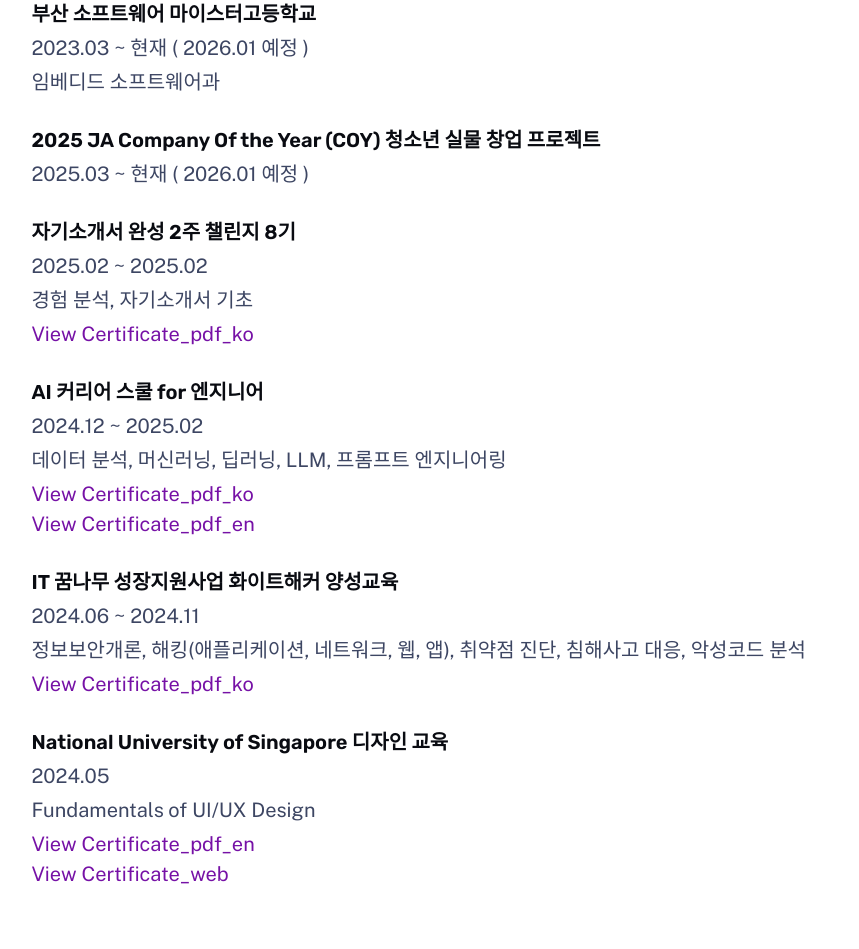
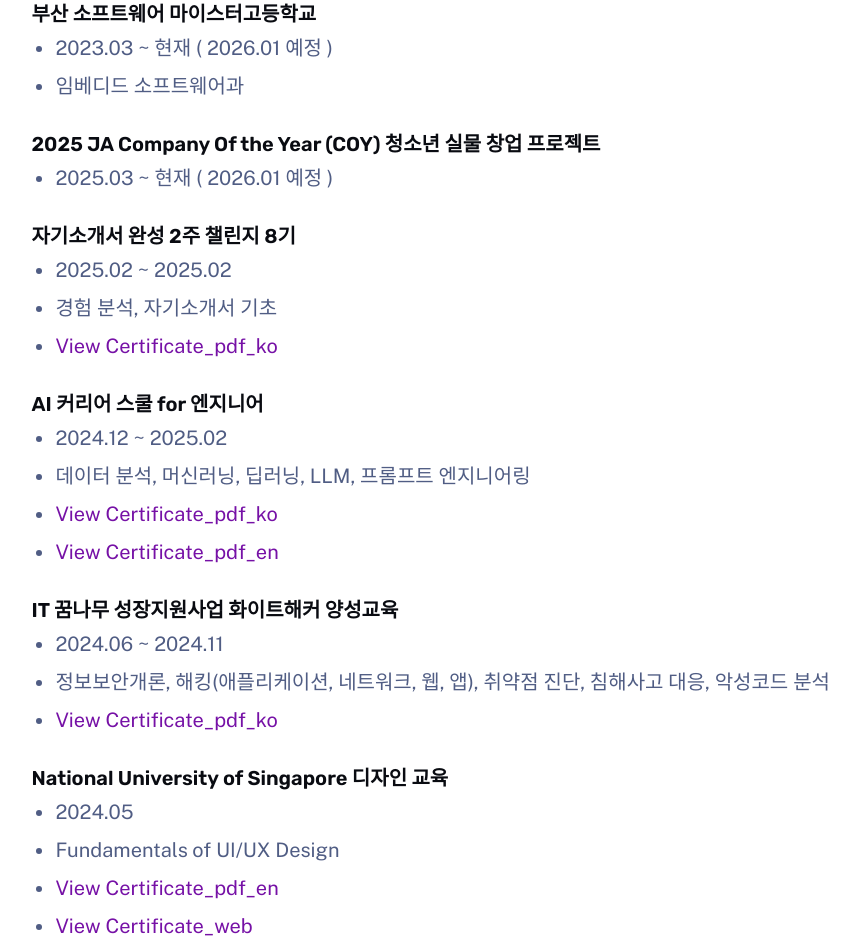
Before and after one commit to dongwookkim3/Portfolio, an Astro site: page /about in a window 1280 px wide. Shown: the part 751-1700 px from the top of the page, without its empty margins (239-1098 px from the left). Built offline with nearby package versions, Linux system fonts and the light colour scheme; Astro itself is replaced by a stand-in of ours.

Commit message:
chore :: p 태그를 li 태그로 변경

```diff
--- a/src/components/about/Education.astro
+++ b/src/components/about/Education.astro
@@ -7,13 +7,36 @@
   <br />
   <div class="content">
     {educationData.map(edu => (
-            <div class="education-item">
+      <div class="education-item" key={edu.school}>
+        {/* 학교명은 제목으로 */}
         <h3>{edu.school}</h3>
-                <p class="period">{edu.period}</p>
-                {edu.department && <p class="department">{edu.department}</p>}
-                {edu.certificate && (
-                    <a href={edu.certificate} target="_blank" rel="noopener">View Certificate</a>
+
+        {/* 기간·학과(·수료증 링크)는 bullet 리스트로 */}
+        <ul class="education-details">
+          <li>{edu.period}</li>
+          {edu.department && <li>{edu.department}</li>}
+          {(edu.certificate_pdf_ko || edu.certificate_pdf_en || edu.certificate_web) && (
+            <li>
+              <div class="certificate-links">
+                {edu.certificate_pdf_ko && (
+                  <a href={edu.certificate_pdf_ko} target="_blank" rel="noopener">
+                    View Certificate (KO)
+                  </a>
                 )}
+                {edu.certificate_pdf_en && (
+                  <a href={edu.certificate_pdf_en} target="_blank" rel="noopener">
+                    View Certificate (EN)
+                  </a>
+                )}
+                {edu.certificate_web && (
+                  <a href={edu.certificate_web} target="_blank" rel="noopener">
+                    View Certificate (Web)
+                  </a>
+                )}
+              </div>
+            </li>
+          )}
+        </ul>
       </div>
     ))}
   </div>
@@ -37,26 +60,37 @@
   .education-item h3 {
     color: var(--gray-0);
     font-size: var(--text-lg);
+    margin-bottom: 0.5rem;
   }
 
-    .period {
-        color: var(--gray-200);
-        font-size: var(--text-sm);
-        margin: 0.5rem 0;
+  /* detail 리스트에 disc bullet 적용 및 확실하게 표시 */
+  .education-details {
+    list-style: disc;
+    padding-left: 1.5rem;
+    margin-top: 0.5rem;
   }
 
-    .department {
+  .education-details li {
     color: var(--gray-300);
     font-size: var(--text-sm);
+    margin-bottom: 0.5rem;
+    display: list-item; /* 명시적으로 list-item으로 표시 */
   }
 
-    a {
+  .certificate-links {
+    display: flex;
+    gap: 1rem;
+    flex-wrap: wrap;
+    margin-top: 0.25rem;
+  }
+
+  .certificate-links a {
     color: var(--accent-regular);
     text-decoration: none;
     font-size: var(--text-sm);
   }
 
-    a:hover {
+  .certificate-links a:hover {
     text-decoration: underline;
   }
 </style>
--- a/src/pages/about.astro
+++ b/src/pages/about.astro
@@ -56,9 +56,11 @@
                         educationData.map((edu) => (
                             <div class="education-item">
                                 <h3>{edu.school}</h3>
-                                <p>{edu.period}</p>
-                                {edu.department && <p>{edu.department}</p>}
+                                <ul class="education-details">
+                                    <li>{edu.period}</li>
+                                    {edu.department && <li>{edu.department}</li>}
                                     {edu.certificate_pdf_ko && (
+                                        <li>
                                             <a
                                                 href={edu.certificate_pdf_ko}
                                                 target="_blank"
@@ -66,9 +68,10 @@
                                             >
                                                 View Certificate_pdf_ko
                                             </a>
-                                    <br>
+                                        </li>
                                     )}
                                     {edu.certificate_pdf_en && (
+                                        <li>
                                             <a
                                                 href={edu.certificate_pdf_en}
                                                 target="_blank"
@@ -76,9 +79,10 @@
                                             >
                                                 View Certificate_pdf_en
                                             </a>
-                                    <br>
+                                        </li>
                                     )}
                                     {edu.certificate_web && (
+                                        <li>
                                             <a
                                                 href={edu.certificate_web}
                                                 target="_blank"
@@ -86,8 +90,9 @@
                                             >
                                                 View Certificate_web
                                             </a>
-                                    <br>
+                                        </li>
                                     )}
+                                </ul>
                             </div>
                         ))
                     }
@@ -211,6 +216,19 @@
         transition-delay: calc(0.05s * var(--item-index, 0));
     }
 
+    /* Education bullet styling */
+    .education-details {
+        list-style: disc;
+        padding-left: 1.5rem;
+        margin-top: 0.5rem;
+    }
+
+    .education-details li {
+        color: var(--gray-300);
+        margin-bottom: 0.5rem;
+        display: list-item;
+    }
+
     /* JavaScript로 동적으로 --item-index 설정 */
 
     .arrow {
```
Lines whose indentation alone changed are shown as unchanged.
